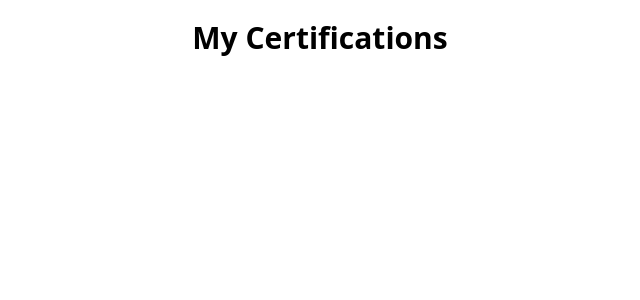
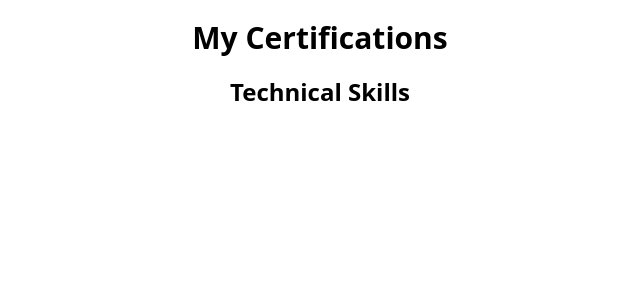
Before and after one commit to RalitsaTerzieva/next-project, a Next.js app: page /certifications in a window 1280 px wide. Shown: the top 300 px of the page, without its empty margins (320-960 px from the left). Built offline with nearby package versions, Linux system fonts and the light colour scheme.

Commit message:
Move SkillCard into components folder

```diff
--- a/pages/certifications.tsx
+++ b/pages/certifications.tsx
@@ -4,6 +4,9 @@ const Certifications = () => {
  return (
     <div className="p-5">
         <h2 className="text-3xl font-bold text-center mb-5">My Certifications</h2>
+
+        <h3 className="text-2xl font-semibold text-center mb-3">Technical Skills</h3>
+        <div className="grid grid-cols-1 md:grid-cols-2 gap-4"></div>
     </div>
  )
 }
--- a/pages/skills.tsx
+++ b/pages/skills.tsx
@@ -1,4 +1,5 @@
 import React from 'react';
+import SkillCard from './../src/components/SkillCard';
 
 const Skills = () => {
   return (
@@ -43,13 +44,5 @@ const Skills = () => {
   );
 };
 
-const SkillCard = ({ skill, level }) => {
-  return (
-    <div className="bg-white shadow-md rounded p-4">
-      <h3 className="text-xl font-semibold">{skill}</h3>
-      <p className="text-gray-700">Proficiency: {level}</p>
-    </div>
-  );
-};
 
 export default Skills;
--- /dev/null
+++ b/src/components/SkillCard.tsx
@@ -0,0 +1,17 @@
+import React from 'react';
+
+interface SkillCardProps {
+    skill: string;
+    level: string;
+  }
+
+const SkillCard: React.FC<SkillCardProps> = ({ skill, level }) => {
+    return (
+      <div className="bg-white shadow-md rounded p-4">
+        <h3 className="text-xl font-semibold">{skill}</h3>
+        <p className="text-gray-700">Proficiency: {level}</p>
+      </div>
+    );
+  };
+
+export default SkillCard;
```
